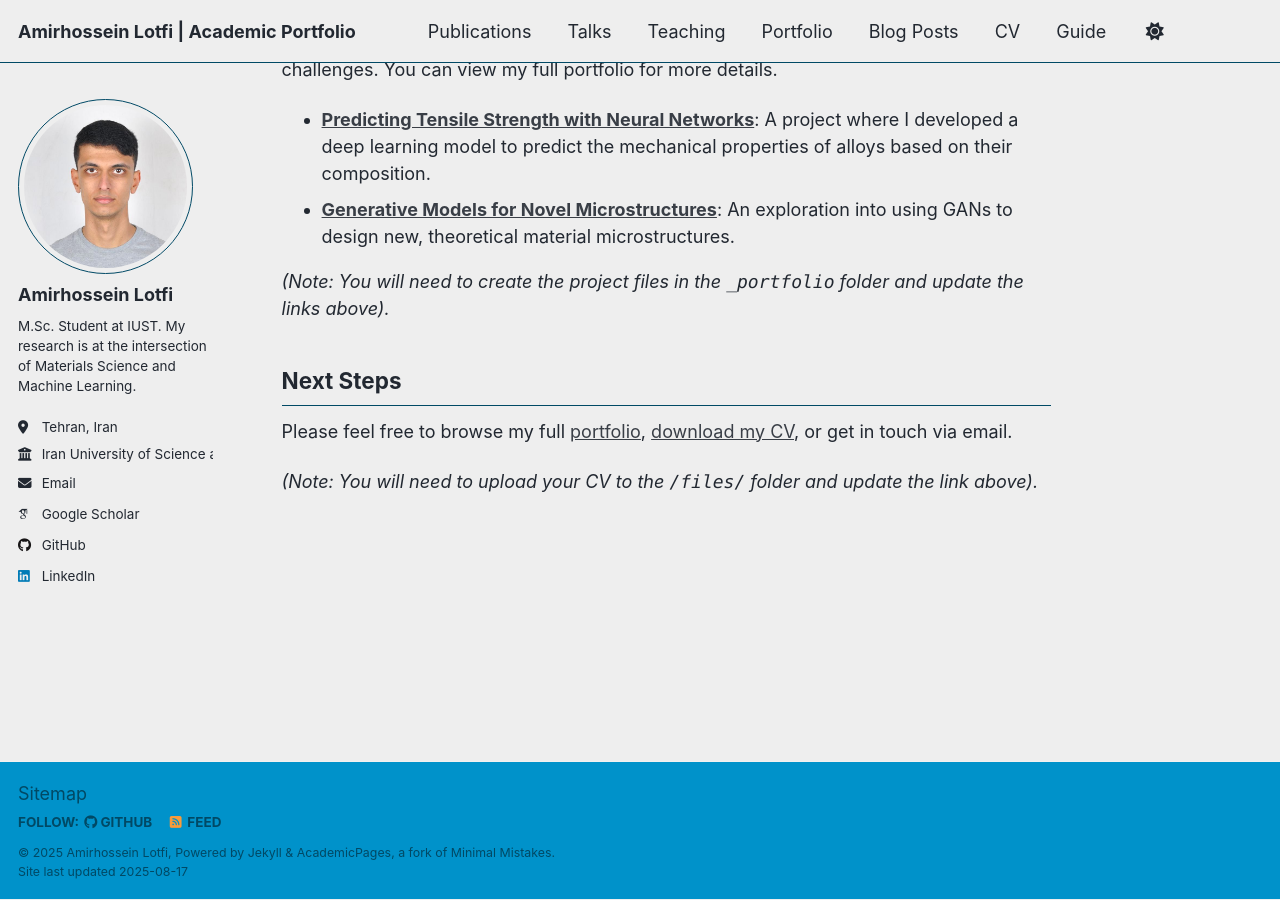
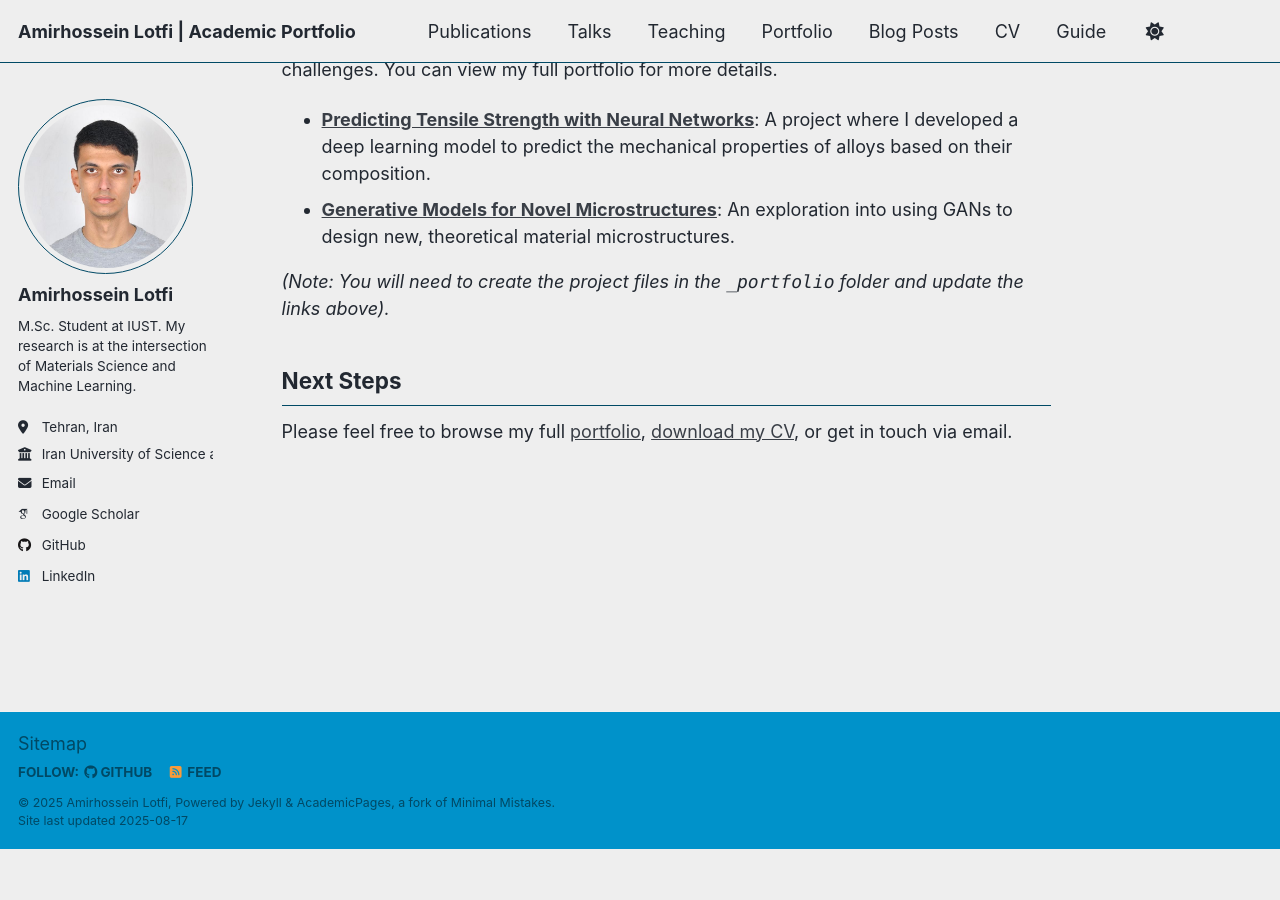
Before and after one commit to AmirLotfiSAI/AmirLotfiSAI.github.io, a Jekyll site: the page built from _pages/about.md, in a window 1280 px wide and 900 px high, scrolled down 789 px. Built offline with Jekyll 4.4.1, drawn with Linux system fonts in a browser that asks for light colours; some web fonts are replaced; a script that is not in the unit is left out; after the commit the page ends 1638 px from its top, so only the background shows below that.

Commit message:
Update about.md

```diff
--- a/_pages/about.md
+++ b/_pages/about.md
@@ -29,5 +29,3 @@ My projects focus on the practical application of machine learning to materials
 
 ## Next Steps
 Please feel free to browse my full [portfolio](/portfolio/), [download my CV](/files/your_cv_filename.pdf), or get in touch via email.
-
-*(Note: You will need to upload your CV to the `/files/` folder and update the link above).*
```
